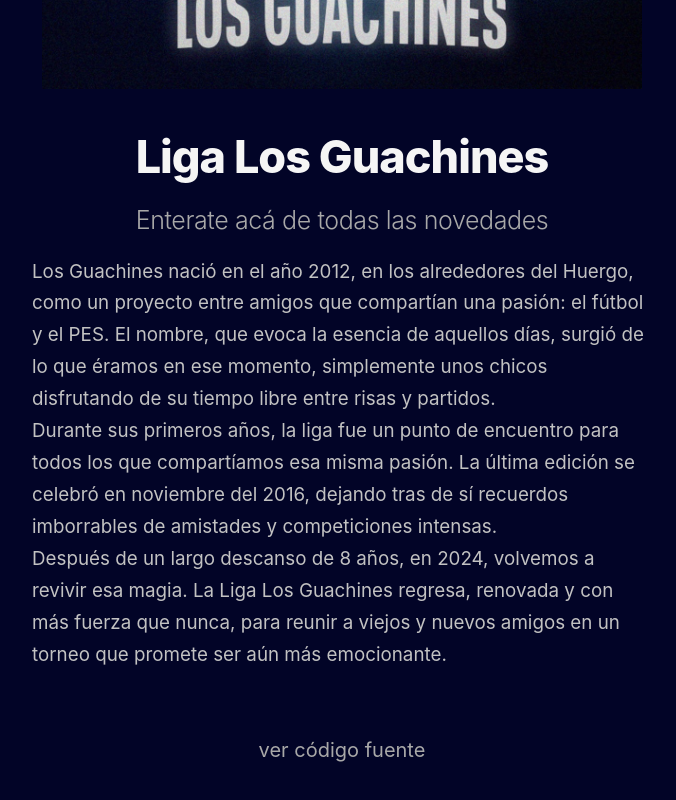
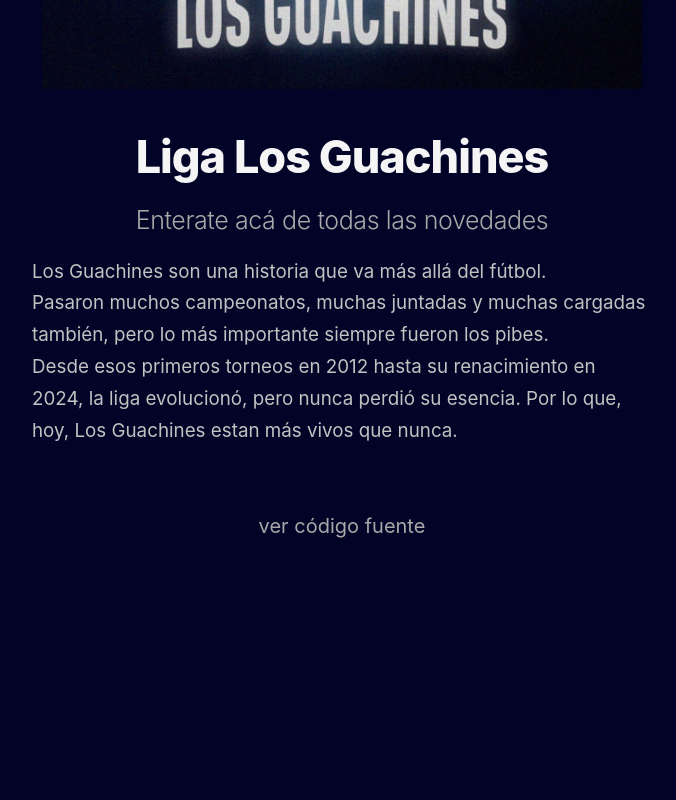
Before and after one commit to ksommi/los-guachines-blog, a Next.js app: page / in a window 1280 px wide. Shown: the part 663-1463 px from the top of the page, without its empty margins (298-974 px from the left). After the commit the page ends 1241 px from the top, so only its background shows below. Built offline with nearby package versions, Linux system fonts and the light colour scheme.

Commit message:
Readme, texto inicial y contacto

```diff
--- a/src/components/footer.tsx
+++ b/src/components/footer.tsx
@@ -5,7 +5,7 @@
     <>
       <footer>
         <span>
-          <ExtLink href="https://github.com/ijjk/notion-blog">
+          <ExtLink href="https://github.com/ksommi/los-guachines-blog">
             ver código fuente
           </ExtLink>
         </span>
--- a/src/components/svgs/envelope.tsx
+++ b/src/components/svgs/envelope.tsx
@@ -1,6 +1,9 @@
 const Envelope = (props) => (
   <svg xmlns="http://www.w3.org/2000/svg" viewBox="0 0 512 512" {...props}>
-    <path d="M502.3 190.8c3.9-3.1 9.7-.2 9.7 4.7V400c0 26.5-21.5 48-48 48H48c-26.5 0-48-21.5-48-48V195.6c0-5 5.7-7.8 9.7-4.7 22.4 17.4 52.1 39.5 154.1 113.6 21.1 15.4 56.7 47.8 92.2 47.6 35.7.3 72-32.8 92.3-47.6 102-74.1 131.6-96.3 154-113.7zM256 320c23.2.4 56.6-29.2 73.4-41.4 132.7-96.3 142.8-104.7 173.4-128.7 5.8-4.5 9.2-11.5 9.2-18.9v-19c0-26.5-21.5-48-48-48H48C21.5 64 0 85.5 0 112v19c0 7.4 3.4 14.3 9.2 18.9 30.6 23.9 40.7 32.4 173.4 128.7 16.8 12.2 50.2 41.8 73.4 41.4z" />
+    <path
+      fill="#fff"
+      d="M502.3 190.8c3.9-3.1 9.7-.2 9.7 4.7V400c0 26.5-21.5 48-48 48H48c-26.5 0-48-21.5-48-48V195.6c0-5 5.7-7.8 9.7-4.7 22.4 17.4 52.1 39.5 154.1 113.6 21.1 15.4 56.7 47.8 92.2 47.6 35.7.3 72-32.8 92.3-47.6 102-74.1 131.6-96.3 154-113.7zM256 320c23.2.4 56.6-29.2 73.4-41.4 132.7-96.3 142.8-104.7 173.4-128.7 5.8-4.5 9.2-11.5 9.2-18.9v-19c0-26.5-21.5-48-48-48H48C21.5 64 0 85.5 0 112v19c0 7.4 3.4 14.3 9.2 18.9 30.6 23.9 40.7 32.4 173.4 128.7 16.8 12.2 50.2 41.8 73.4 41.4z"
+    />
   </svg>
 )
 
--- a/src/components/svgs/github.tsx
+++ b/src/components/svgs/github.tsx
@@ -1,6 +1,9 @@
 const Github = (props) => (
   <svg xmlns="http://www.w3.org/2000/svg" viewBox="0 0 496 512" {...props}>
-    <path d="M165.9 397.4c0 2-2.3 3.6-5.2 3.6-3.3.3-5.6-1.3-5.6-3.6 0-2 2.3-3.6 5.2-3.6 3-.3 5.6 1.3 5.6 3.6zm-31.1-4.5c-.7 2 1.3 4.3 4.3 4.9 2.6 1 5.6 0 6.2-2s-1.3-4.3-4.3-5.2c-2.6-.7-5.5.3-6.2 2.3zm44.2-1.7c-2.9.7-4.9 2.6-4.6 4.9.3 2 2.9 3.3 5.9 2.6 2.9-.7 4.9-2.6 4.6-4.6-.3-1.9-3-3.2-5.9-2.9zM244.8 8C106.1 8 0 113.3 0 252c0 110.9 69.8 205.8 169.5 239.2 12.8 2.3 17.3-5.6 17.3-12.1 0-6.2-.3-40.4-.3-61.4 0 0-70 15-84.7-29.8 0 0-11.4-29.1-27.8-36.6 0 0-22.9-15.7 1.6-15.4 0 0 24.9 2 38.6 25.8 21.9 38.6 58.6 27.5 72.9 20.9 2.3-16 8.8-27.1 16-33.7-55.9-6.2-112.3-14.3-112.3-110.5 0-27.5 7.6-41.3 23.6-58.9-2.6-6.5-11.1-33.3 2.6-67.9 20.9-6.5 69 27 69 27 20-5.6 41.5-8.5 62.8-8.5s42.8 2.9 62.8 8.5c0 0 48.1-33.6 69-27 13.7 34.7 5.2 61.4 2.6 67.9 16 17.7 25.8 31.5 25.8 58.9 0 96.5-58.9 104.2-114.8 110.5 9.2 7.9 17 22.9 17 46.4 0 33.7-.3 75.4-.3 83.6 0 6.5 4.6 14.4 17.3 12.1C428.2 457.8 496 362.9 496 252 496 113.3 383.5 8 244.8 8zM97.2 352.9c-1.3 1-1 3.3.7 5.2 1.6 1.6 3.9 2.3 5.2 1 1.3-1 1-3.3-.7-5.2-1.6-1.6-3.9-2.3-5.2-1zm-10.8-8.1c-.7 1.3.3 2.9 2.3 3.9 1.6 1 3.6.7 4.3-.7.7-1.3-.3-2.9-2.3-3.9-2-.6-3.6-.3-4.3.7zm32.4 35.6c-1.6 1.3-1 4.3 1.3 6.2 2.3 2.3 5.2 2.6 6.5 1 1.3-1.3.7-4.3-1.3-6.2-2.2-2.3-5.2-2.6-6.5-1zm-11.4-14.7c-1.6 1-1.6 3.6 0 5.9 1.6 2.3 4.3 3.3 5.6 2.3 1.6-1.3 1.6-3.9 0-6.2-1.4-2.3-4-3.3-5.6-2z" />
+    <path
+      fill="#fff"
+      d="M165.9 397.4c0 2-2.3 3.6-5.2 3.6-3.3.3-5.6-1.3-5.6-3.6 0-2 2.3-3.6 5.2-3.6 3-.3 5.6 1.3 5.6 3.6zm-31.1-4.5c-.7 2 1.3 4.3 4.3 4.9 2.6 1 5.6 0 6.2-2s-1.3-4.3-4.3-5.2c-2.6-.7-5.5.3-6.2 2.3zm44.2-1.7c-2.9.7-4.9 2.6-4.6 4.9.3 2 2.9 3.3 5.9 2.6 2.9-.7 4.9-2.6 4.6-4.6-.3-1.9-3-3.2-5.9-2.9zM244.8 8C106.1 8 0 113.3 0 252c0 110.9 69.8 205.8 169.5 239.2 12.8 2.3 17.3-5.6 17.3-12.1 0-6.2-.3-40.4-.3-61.4 0 0-70 15-84.7-29.8 0 0-11.4-29.1-27.8-36.6 0 0-22.9-15.7 1.6-15.4 0 0 24.9 2 38.6 25.8 21.9 38.6 58.6 27.5 72.9 20.9 2.3-16 8.8-27.1 16-33.7-55.9-6.2-112.3-14.3-112.3-110.5 0-27.5 7.6-41.3 23.6-58.9-2.6-6.5-11.1-33.3 2.6-67.9 20.9-6.5 69 27 69 27 20-5.6 41.5-8.5 62.8-8.5s42.8 2.9 62.8 8.5c0 0 48.1-33.6 69-27 13.7 34.7 5.2 61.4 2.6 67.9 16 17.7 25.8 31.5 25.8 58.9 0 96.5-58.9 104.2-114.8 110.5 9.2 7.9 17 22.9 17 46.4 0 33.7-.3 75.4-.3 83.6 0 6.5 4.6 14.4 17.3 12.1C428.2 457.8 496 362.9 496 252 496 113.3 383.5 8 244.8 8zM97.2 352.9c-1.3 1-1 3.3.7 5.2 1.6 1.6 3.9 2.3 5.2 1 1.3-1 1-3.3-.7-5.2-1.6-1.6-3.9-2.3-5.2-1zm-10.8-8.1c-.7 1.3.3 2.9 2.3 3.9 1.6 1 3.6.7 4.3-.7.7-1.3-.3-2.9-2.3-3.9-2-.6-3.6-.3-4.3.7zm32.4 35.6c-1.6 1.3-1 4.3 1.3 6.2 2.3 2.3 5.2 2.6 6.5 1 1.3-1.3.7-4.3-1.3-6.2-2.2-2.3-5.2-2.6-6.5-1zm-11.4-14.7c-1.6 1-1.6 3.6 0 5.9 1.6 2.3 4.3 3.3 5.6 2.3 1.6-1.3 1.6-3.9 0-6.2-1.4-2.3-4-3.3-5.6-2z"
+    />
   </svg>
 )
 
--- a/src/components/svgs/twitter.tsx
+++ b/src/components/svgs/twitter.tsx
@@ -1,6 +1,9 @@
 const Twitter = (props) => (
   <svg viewBox="0 0 512 512" {...props}>
-    <path d="M459.37 151.716c.325 4.548.325 9.097.325 13.645 0 138.72-105.583 298.558-298.558 298.558-59.452 0-114.68-17.219-161.137-47.106 8.447.974 16.568 1.299 25.34 1.299 49.055 0 94.213-16.568 130.274-44.832-46.132-.975-84.792-31.188-98.112-72.772 6.498.974 12.995 1.624 19.818 1.624 9.421 0 18.843-1.3 27.614-3.573-48.081-9.747-84.143-51.98-84.143-102.985v-1.299c13.969 7.797 30.214 12.67 47.431 13.319-28.264-18.843-46.781-51.005-46.781-87.391 0-19.492 5.197-37.36 14.294-52.954 51.655 63.675 129.3 105.258 216.365 109.807-1.624-7.797-2.599-15.918-2.599-24.04 0-57.828 46.782-104.934 104.934-104.934 30.213 0 57.502 12.67 76.67 33.137 23.715-4.548 46.456-13.32 66.599-25.34-7.798 24.366-24.366 44.833-46.132 57.827 21.117-2.273 41.584-8.122 60.426-16.243-14.292 20.791-32.161 39.308-52.628 54.253z" />
+    <path
+      fill="#fff"
+      d="M459.37 151.716c.325 4.548.325 9.097.325 13.645 0 138.72-105.583 298.558-298.558 298.558-59.452 0-114.68-17.219-161.137-47.106 8.447.974 16.568 1.299 25.34 1.299 49.055 0 94.213-16.568 130.274-44.832-46.132-.975-84.792-31.188-98.112-72.772 6.498.974 12.995 1.624 19.818 1.624 9.421 0 18.843-1.3 27.614-3.573-48.081-9.747-84.143-51.98-84.143-102.985v-1.299c13.969 7.797 30.214 12.67 47.431 13.319-28.264-18.843-46.781-51.005-46.781-87.391 0-19.492 5.197-37.36 14.294-52.954 51.655 63.675 129.3 105.258 216.365 109.807-1.624-7.797-2.599-15.918-2.599-24.04 0-57.828 46.782-104.934 104.934-104.934 30.213 0 57.502 12.67 76.67 33.137 23.715-4.548 46.456-13.32 66.599-25.34-7.798 24.366-24.366 44.833-46.132 57.827 21.117-2.273 41.584-8.122 60.426-16.243-14.292 20.791-32.161 39.308-52.628 54.253z"
+    />
   </svg>
 )
 
--- a/src/pages/contacto.tsx
+++ b/src/pages/contacto.tsx
@@ -7,7 +7,6 @@
 import GitHub from '../components/svgs/github'
 import Twitter from '../components/svgs/twitter'
 import Envelope from '../components/svgs/envelope'
-import LinkedIn from '../components/svgs/linkedin'
 
 const contacts = [
   {
@@ -43,7 +42,7 @@
 
         <h1 style={{ marginTop: 0 }}>Contacto</h1>
 
-        <div className={contactStyles.name}>Kevin Sommi - Developer</div>
+        <div className={contactStyles.name}>Kevin Sommi - Desarrollador</div>
 
         <div className={contactStyles.links}>
           {contacts.map(({ Comp, link, alt }) => {
--- a/src/pages/index.tsx
+++ b/src/pages/index.tsx
@@ -34,21 +34,14 @@
 
         <div className="explanation">
           <p>
-            Los Guachines nació en el año 2012, en los alrededores del Huergo,
-            como un proyecto entre amigos que compartían una pasión: el fútbol y
-            el PES. El nombre, que evoca la esencia de aquellos días, surgió de
-            lo que éramos en ese momento, simplemente unos chicos disfrutando de
-            su tiempo libre entre risas y partidos.
+            Los Guachines son una historia que va más allá del fútbol.
             <br />
-            Durante sus primeros años, la liga fue un punto de encuentro para
-            todos los que compartíamos esa misma pasión. La última edición se
-            celebró en noviembre del 2016, dejando tras de sí recuerdos
-            imborrables de amistades y competiciones intensas.
+            Pasaron muchos campeonatos, muchas juntadas y muchas cargadas
+            también, pero lo más importante siempre fueron los pibes.
             <br />
-            Después de un largo descanso de 8 años, en 2024, volvemos a revivir
-            esa magia. La Liga Los Guachines regresa, renovada y con más fuerza
-            que nunca, para reunir a viejos y nuevos amigos en un torneo que
-            promete ser aún más emocionante.
+            Desde esos primeros torneos en 2012 hasta su renacimiento en 2024,
+            la liga evolucionó, pero nunca perdió su esencia. Por lo que, hoy,
+            Los Guachines estan más vivos que nunca.
           </p>
         </div>
       </div>
--- a/src/pages/torneos/index.tsx
+++ b/src/pages/torneos/index.tsx
@@ -62,7 +62,7 @@
               {tournaments.map((torneo, index) => {
                 const id = torneo.id
                 return (
-                  <Link href={`/torneos/${id}`}>
+                  <Link href={`/torneos/${id}`} key={id}>
                     <a>
                       <div key={index} className="tournament-card">
                         <span className="tournament-icon">🏆</span>
```
Also changed, not shown: 1 other file (tests, documents, lock files or other folders).
